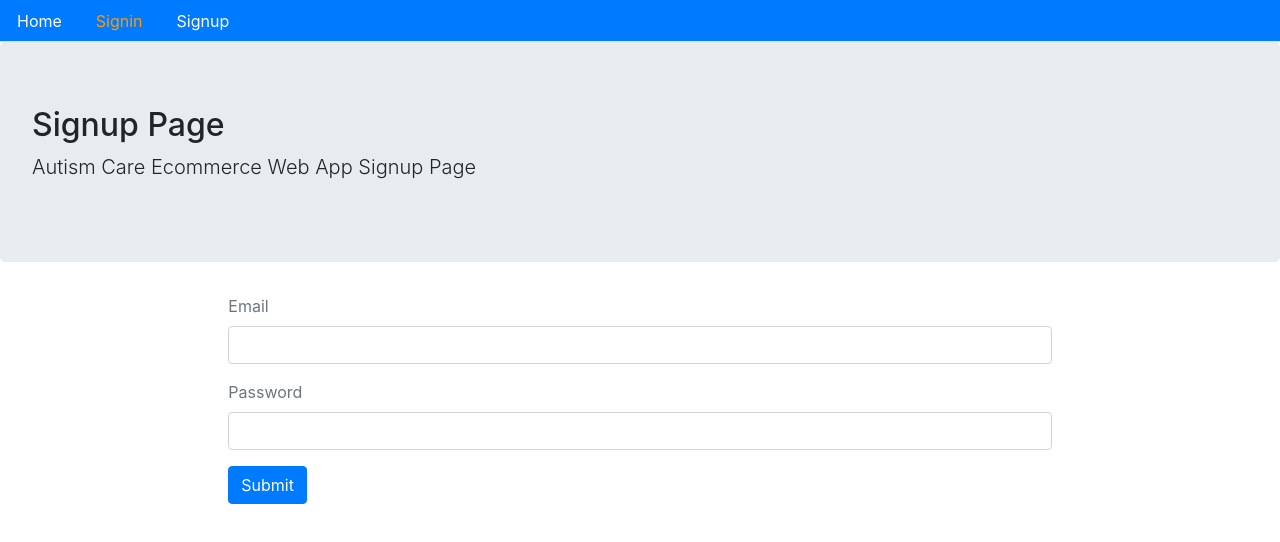
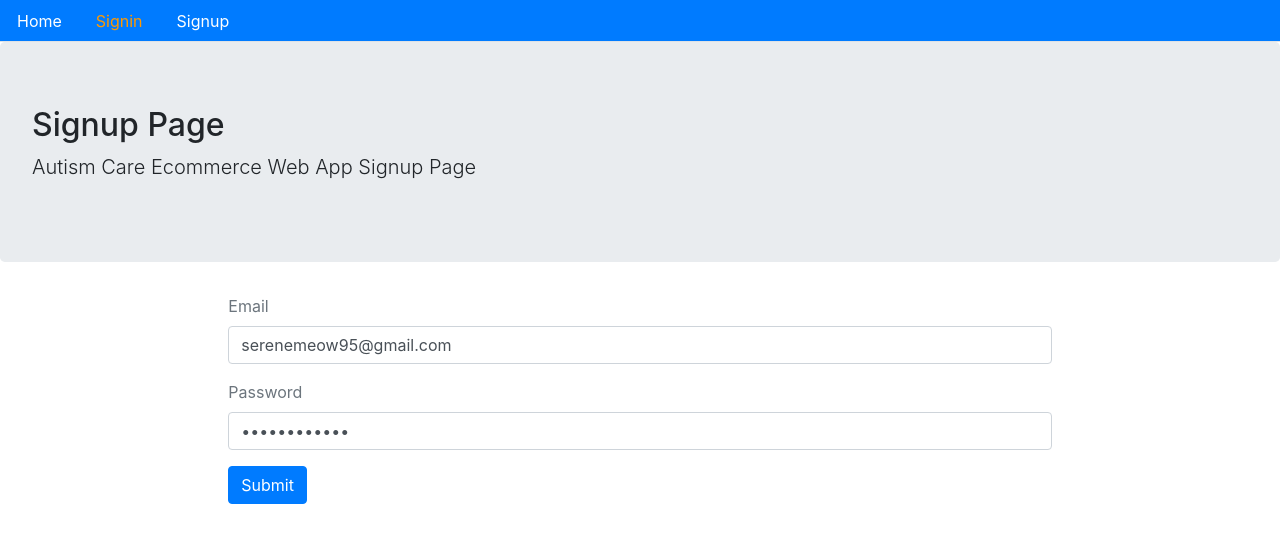
Before and after one commit to SereneMeow95/ecommerce-front, a React (Create React App) app: page /signin in a window 1280 px wide. Shown: the top 542 px of the page. Built offline with nearby package versions, Linux system fonts and the light colour scheme; no server answers.

Commit message:
69. Save user and token in local storage

```diff
--- a/src/auth/index.js
+++ b/src/auth/index.js
@@ -35,3 +35,10 @@ export const signin = user => {
         })
 
 };
+
+export const authenticate = (data, next) => {
+    if (typeof window != "undefined") {
+        localStorage.setItem("jwt", JSON.stringify(data));
+        next();
+    }
+};
--- a/src/user/Signin.js
+++ b/src/user/Signin.js
@@ -1,13 +1,13 @@
 import React, {useState} from 'react';
 import {Redirect} from 'react-router-dom';
 import Layout from "../core/Layout";
-import {signin} from "../auth";
+import {signin, authenticate} from "../auth";
 
 //signin page
 const Signin = () => {
     const [values, setValues] = useState({
-        email: '',
-        password: '',
+        email: 'serenemeow95@gmail.com',
+        password: 'Swse19956154',
         error: '',
         loading: false, //show loading when user is signing in
         redirectToReferrer: false //turn true after login successfully & redirect the user to other pages
@@ -27,9 +27,11 @@ const Signin = () => {
                 if (data.error) {
                     setValues ({...values, error: data.error, loading: false})
                 } else {
-                    setValues({
-                        ...values,
-                        redirectToReferrer: true
+                    authenticate(data, () => {
+                        setValues({
+                            ...values,
+                            redirectToReferrer: true
+                        });
                     });
                 }
             });
```
